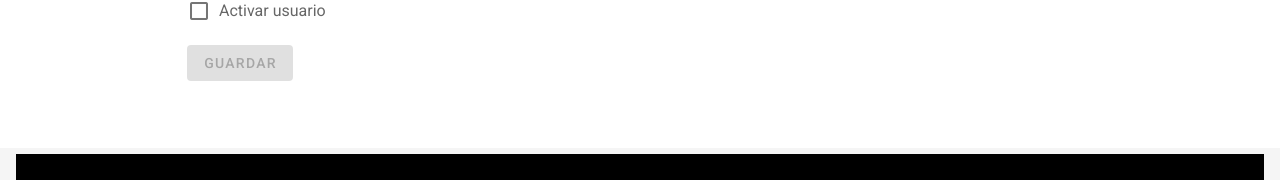
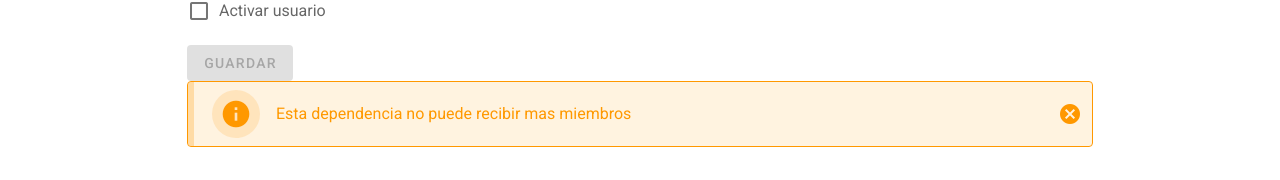
Before and after one commit to AlejoAlvarado/TallerWebVue, a Vue app in the folder vueapp/: page /#/user in a window 1280 px wide. Shown: the part 620-800 px from the top of the page. Built offline with nearby package versions, Linux system fonts and the light colour scheme.

Commit message:
store and vuex
added vuex and a store. Some changes were also made to dependency and user.

```diff
--- a/vueapp/package.json
+++ b/vueapp/package.json
@@ -11,7 +11,8 @@
     "core-js": "^3.6.5",
     "vue": "^2.6.11",
     "vue-router": "^3.4.6",
-    "vuetify": "^2.3.13"
+    "vuetify": "^2.3.13",
+    "vuex": "^3.5.1"
   },
   "devDependencies": {
     "@vue/cli-plugin-babel": "~4.5.0",
--- a/vueapp/src/Data/dependencies.js
+++ b/vueapp/src/Data/dependencies.js
@@ -6,7 +6,8 @@ export const Dependencies = [
         coor: "Pepito",
         location: "Zona nueva",
         max: 10,
-        active: true
+        active: true,
+        members: []
     },
 
     {
@@ -15,7 +16,8 @@ export const Dependencies = [
         coor: "Perez",
         location: "Edificio M",
         max: 20,
-        active: true
+        active: true,
+        members:[]
     }
 
 ]
--- a/vueapp/src/components/Dependency.vue
+++ b/vueapp/src/components/Dependency.vue
@@ -69,6 +69,7 @@ export default {
         location: " ",
         max: 0,
         active: false,
+        members:[]
       },
       dependency2: {},
 
--- a/vueapp/src/components/User.vue
+++ b/vueapp/src/components/User.vue
@@ -133,7 +133,10 @@
 
           <v-row>
             <v-col cols="12" md="4">
-              <v-checkbox v-model="user.active" label="Activar usuario"></v-checkbox>
+              <v-checkbox
+                v-model="user.active"
+                label="Activar usuario"
+              ></v-checkbox>
             </v-col>
           </v-row>
 
@@ -146,6 +149,17 @@
             Guardar
           </v-btn>
         </v-form>
+        <v-alert
+          border="left"
+          color="orange"
+          dense
+          dismissible
+          outlined
+          prominent
+          text
+
+          type="info"
+        >Esta dependencia no puede recibir mas miembros</v-alert>
       </div>
     </v-container>
   </div>
@@ -174,9 +188,7 @@ export default {
         (name) => !!name || "Obligatorio",
         (name) => name.length > 2 || "El nombre es muy corto",
       ],
-      user2: {
-
-      },
+      user2: {},
       modal1: false,
       modal2: false,
       dateInit: new Date().toISOString().substr(0, 10),
@@ -200,21 +212,24 @@ export default {
       };
     },
     createUser() {
+      if (this.user.dependency.members.length + 1 > this.user.dependency.max) {
+        this.refresh();
+      } else {
         if (Users.length != 0) {
-        console.log("Users.length != 0: "+ Users.length)
-        this.id=Users[Users.length - 1].id+1;
+          console.log("Users.length != 0: " + Users.length);
+          this.id = Users[Users.length - 1].id + 1;
         }
         this.user.id = this.id;
-      this.user.valid_until=this.dateFinal
-      this.user.dependency=this.select
+        this.user.valid_until = this.dateFinal;
+        this.user.dependency = this.select;
         console.log(this.user);
         Users.push(this.user);
         this.user2 = Users;
         this.refresh();
         this.id = this.id + 1;
+      }
     },
-  }
-
+  },
 };
 </script>
 
```
Also changed, not shown: vueapp/src/store.js (added, +7 -0 lines), 1 other file (tests, documents, lock files or other folders). Lines whose indentation alone changed are shown as unchanged.
